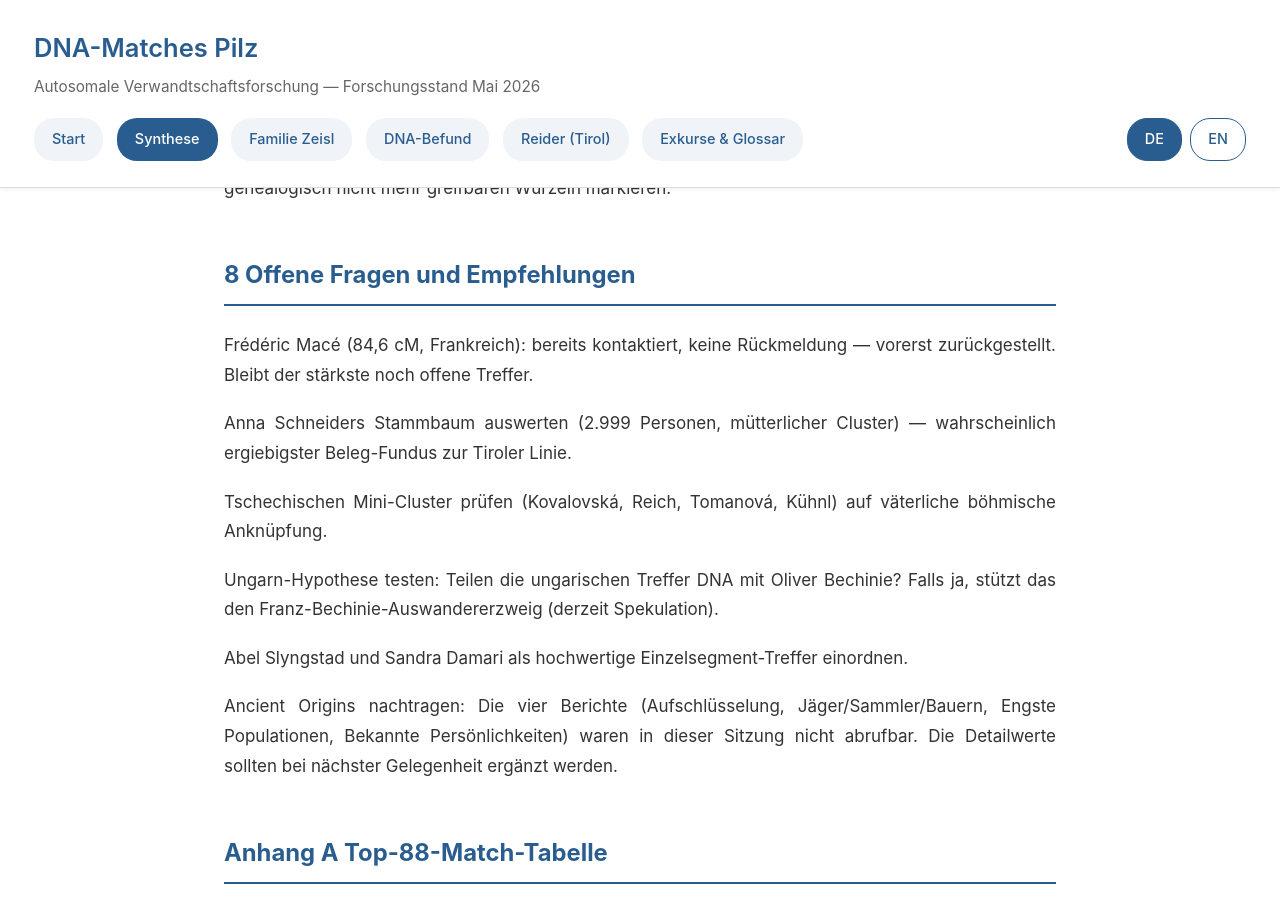
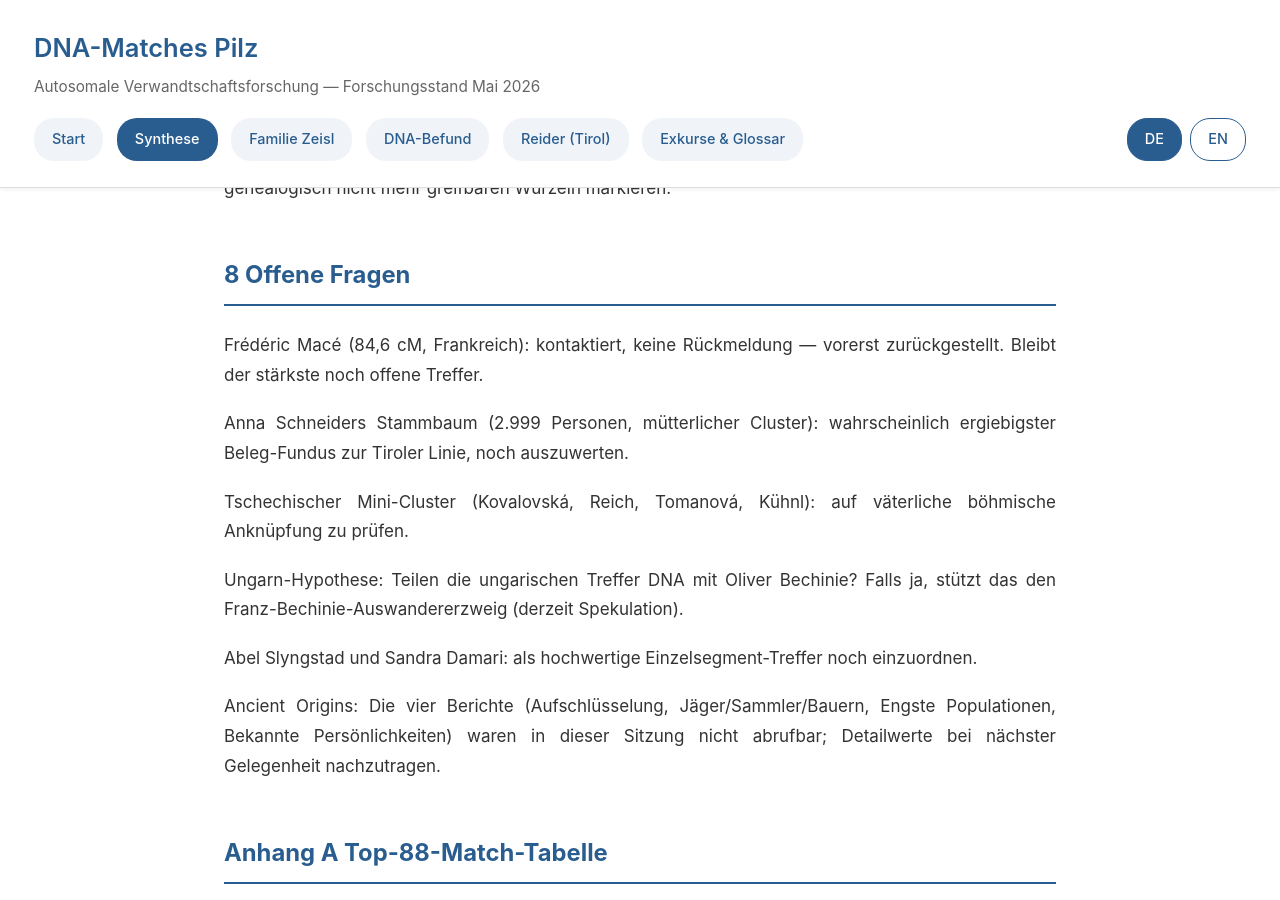
Before and after one commit to pilzchronik/dna-matches, a Jekyll site: the page built from myheritage.html, in a window 1280 px wide and 900 px high, scrolled down 11561 px. Built offline with Jekyll 4.4.1, drawn with Linux system fonts in a browser that asks for light colours; some of the changed text lies outside the part shown.

Commit message:
myheritageneu

```diff
--- a/myheritage.html
+++ b/myheritage.html
@@ -170,13 +170,13 @@ en_url: /en/myheritage.html
             <p>Konsistenz: Es gibt keinen Widerspruch zwischen den Plattformen. MyHeritage bestätigt die mütterliche und väterliche Linie autosomal und unabhängig, während Y-DNA und mtDNA die tiefen, genealogisch nicht mehr greifbaren Wurzeln markieren.</p>
         </section>
         <section>
-            <h2>8  Offene Fragen und Empfehlungen</h2>
-            <p>Frédéric Macé (84,6 cM, Frankreich): bereits kontaktiert, keine Rückmeldung — vorerst zurückgestellt. Bleibt der stärkste noch offene Treffer.</p>
-            <p>Anna Schneiders Stammbaum auswerten (2.999 Personen, mütterlicher Cluster) — wahrscheinlich ergiebigster Beleg-Fundus zur Tiroler Linie.</p>
-            <p>Tschechischen Mini-Cluster prüfen (Kovalovská, Reich, Tomanová, Kühnl) auf väterliche böhmische Anknüpfung.</p>
-            <p>Ungarn-Hypothese testen: Teilen die ungarischen Treffer DNA mit Oliver Bechinie? Falls ja, stützt das den Franz-Bechinie-Auswandererzweig (derzeit Spekulation).</p>
-            <p>Abel Slyngstad und Sandra Damari als hochwertige Einzelsegment-Treffer einordnen.</p>
-            <p>Ancient Origins nachtragen: Die vier Berichte (Aufschlüsselung, Jäger/Sammler/Bauern, Engste Populationen, Bekannte Persönlichkeiten) waren in dieser Sitzung nicht abrufbar. Die Detailwerte sollten bei nächster Gelegenheit ergänzt werden.</p>
+            <h2>8  Offene Fragen</h2>
+            <p>Frédéric Macé (84,6 cM, Frankreich): kontaktiert, keine Rückmeldung — vorerst zurückgestellt. Bleibt der stärkste noch offene Treffer.</p>
+            <p>Anna Schneiders Stammbaum (2.999 Personen, mütterlicher Cluster): wahrscheinlich ergiebigster Beleg-Fundus zur Tiroler Linie, noch auszuwerten.</p>
+            <p>Tschechischer Mini-Cluster (Kovalovská, Reich, Tomanová, Kühnl): auf väterliche böhmische Anknüpfung zu prüfen.</p>
+            <p>Ungarn-Hypothese: Teilen die ungarischen Treffer DNA mit Oliver Bechinie? Falls ja, stützt das den Franz-Bechinie-Auswandererzweig (derzeit Spekulation).</p>
+            <p>Abel Slyngstad und Sandra Damari: als hochwertige Einzelsegment-Treffer noch einzuordnen.</p>
+            <p>Ancient Origins: Die vier Berichte (Aufschlüsselung, Jäger/Sammler/Bauern, Engste Populationen, Bekannte Persönlichkeiten) waren in dieser Sitzung nicht abrufbar; Detailwerte bei nächster Gelegenheit nachzutragen.</p>
         </section>
         <section>
             <h2>Anhang A  Top-88-Match-Tabelle</h2>
```
Also changed, not shown: other parts of myheritage.html (+3 -3 lines), en/myheritage.html (+10 -10 lines).
